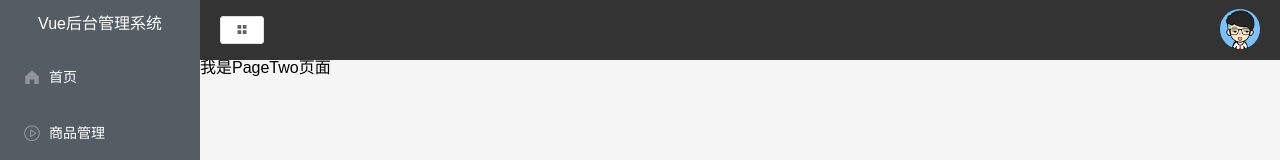
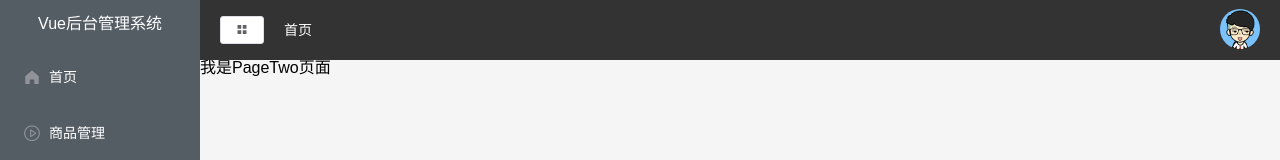
Before and after one commit to Simple-Coder/vue-manage, a Vue app in the folder vue-manage/: page /page2 in a window 1280 px wide. Shown: the top 160 px of the page. Built offline with nearby package versions, Linux system fonts and the light colour scheme.

Commit message:
面包屑

```diff
--- a/vue-manage/src/components/CommonAside.vue
+++ b/vue-manage/src/components/CommonAside.vue
@@ -113,6 +113,7 @@ export default {
       this.$router.push({
         name: item.name,
       });
+      this.$store.commit("selectMenu", item);
     },
   },
   computed: {
--- a/vue-manage/src/components/CommonHeader.vue
+++ b/vue-manage/src/components/CommonHeader.vue
@@ -8,7 +8,7 @@
         size="mini"
       ></el-button>
       <!-- <h3 style="color: white">首页</h3> -->
-      <!-- <el-breadcrumb separator="/">
+      <el-breadcrumb separator="/">
         <el-breadcrumb-item
           v-for="item in tags"
           :key="item.path"
@@ -16,7 +16,7 @@
         >
           {{ item.label }}
         </el-breadcrumb-item>
-      </el-breadcrumb> -->
+      </el-breadcrumb>
     </div>
     <div class="right-content">
       <el-dropdown trigger="click" size="mini">
@@ -33,6 +33,7 @@
 </template>
 
 <script>
+import { mapState } from "vuex";
 export default {
   name: "CommonHeader",
   data() {
@@ -43,7 +44,11 @@ export default {
 
   components: {},
 
-  computed: {},
+  computed: {
+    ...mapState({
+      tags: (state) => state.tab.tabsList,
+    }),
+  },
 
   methods: {
     handleMenu() {
```
